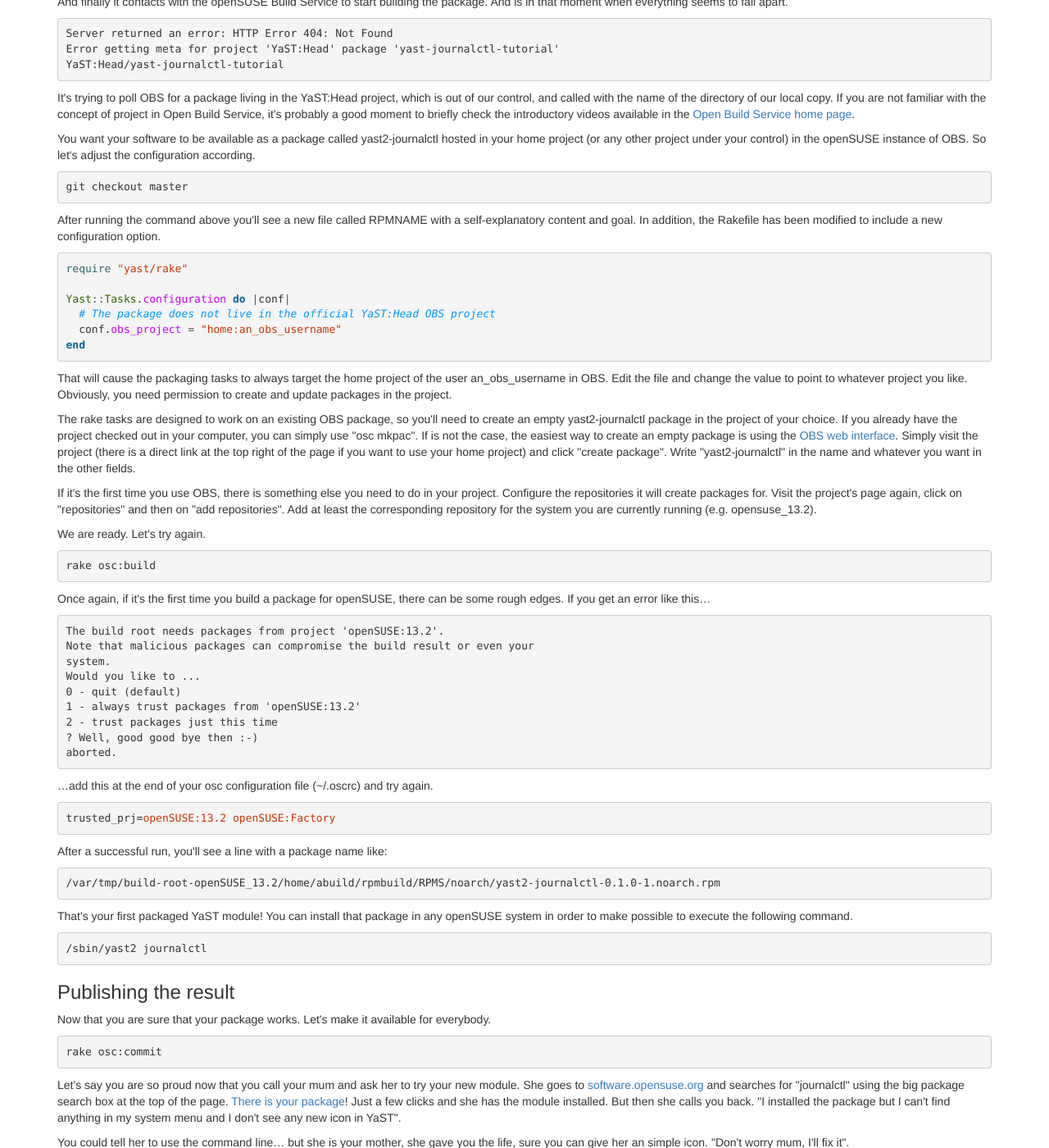
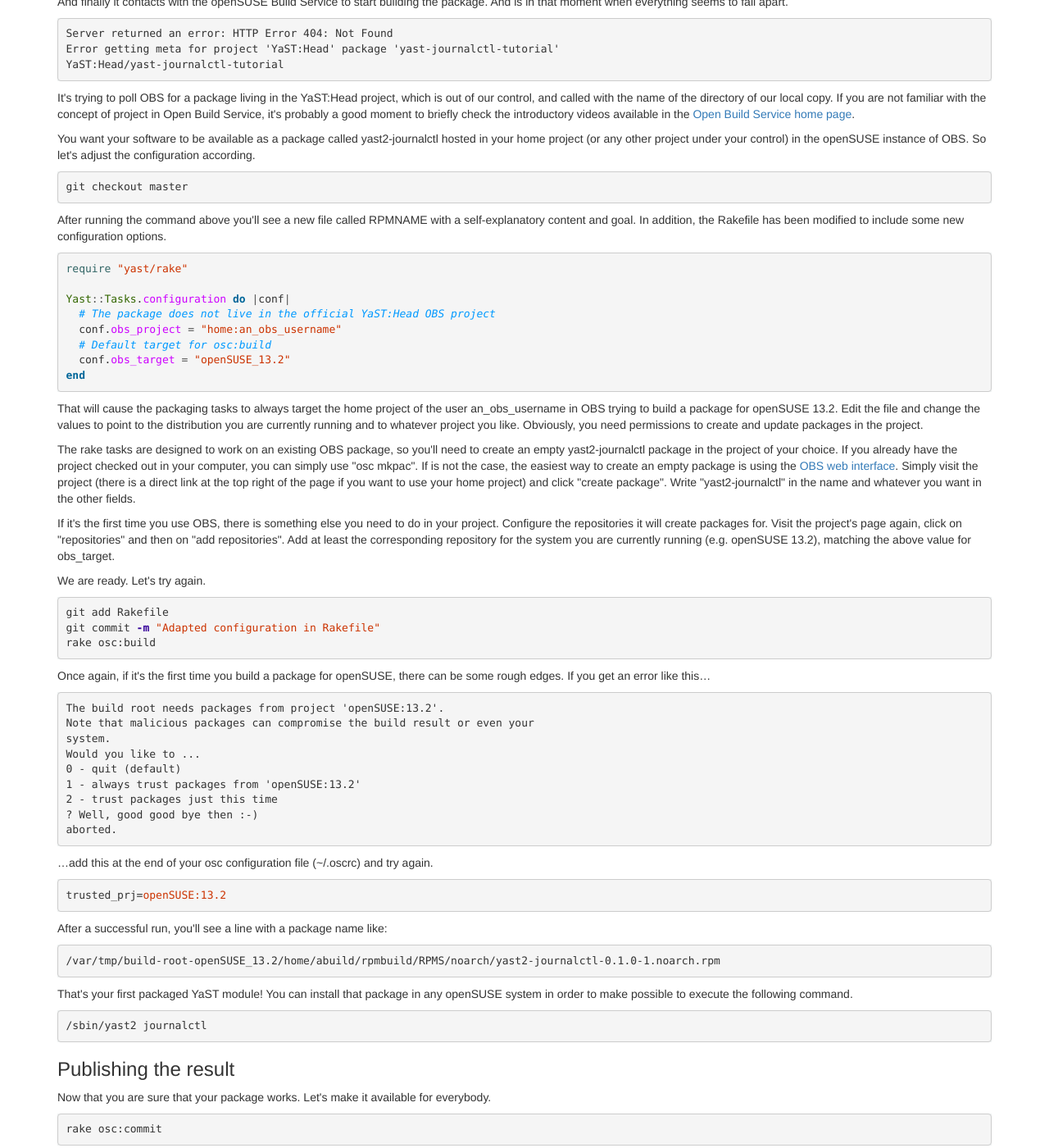
Before and after one commit to yast/yast-journalctl-tutorial, a Jekyll site: the page built from step7.html, in a window 1280 px wide and 1400 px high, scrolled down 1183 px. Shown: the whole window at 82% size. Built offline with Jekyll 4.4.1, drawn with Linux system fonts in a browser that asks for light colours; nearby versions of some CDN libraries; library files that are not in the unit come from our copies; some of the changed text lies outside the part shown.

Commit message:
Corrections to step7

```diff
--- a/step7.html
+++ b/step7.html
@@ -107,7 +107,7 @@
 <p>
 After running the command above you'll see a new file called RPMNAME with a
 self-explanatory content and goal. In addition, the Rakefile has been modified
-to include a new configuration option.
+to include some new configuration options.
 </p>
 {% highlight ruby %}
 require "yast/rake"
@@ -115,13 +115,16 @@
 Yast::Tasks.configuration do |conf|
   # The package does not live in the official YaST:Head OBS project
   conf.obs_project = "home:an_obs_username"
+  # Default target for osc:build
+  conf.obs_target = "openSUSE_13.2"
 end
 {% endhighlight %}
 <p>
 That will cause the packaging tasks to always target the home project of the
-user an_obs_username in OBS. Edit the file and change the value to point to
-whatever project you like. Obviously, you need permission to create and update
-packages in the project.
+user an_obs_username in OBS trying to build a package for openSUSE 13.2. Edit
+the file and change the values to point to the distribution you are currently
+running and to whatever project you like. Obviously, you need permissions to
+create and update packages in the project.
 </p>
 <p>
 The rake tasks are designed to work on an existing OBS package, so you'll need
@@ -139,12 +142,15 @@
 your project. Configure the repositories it will create packages for. Visit the
 project's page again, click on &quot;repositories&quot; and then on &quot;add
 repositories&quot;. Add at least the corresponding repository for the system
-you are currently running (e.g. opensuse_13.2).
+you are currently running (e.g. openSUSE 13.2), matching the above value for
+obs_target.
 </p>
 <p>
 We are ready. Let's try again.
 </p>
 {% highlight bash %}
+git add Rakefile
+git commit -m "Adapted configuration in Rakefile"
 rake osc:build
 {% endhighlight %}
 <p>
@@ -167,7 +173,7 @@
 again.
 </p>
 {% highlight ini %}
-trusted_prj=openSUSE:13.2 openSUSE:Factory
+trusted_prj=openSUSE:13.2
 {% endhighlight %}
 <p>
 After a successful run, you'll see a line with a package name like:
@@ -318,6 +324,8 @@
 Yast::Tasks.configuration do |conf|
   # The package does not live in the official YaST:Head OBS project
   conf.obs_project = "you:already:changed_this"
+  # Default target for osc:build
+  conf.obs_target = "openSUSE_13.2"
   # Desktop files are just metadata
   conf.skip_license_check << /.*desktop$/
 end
```
